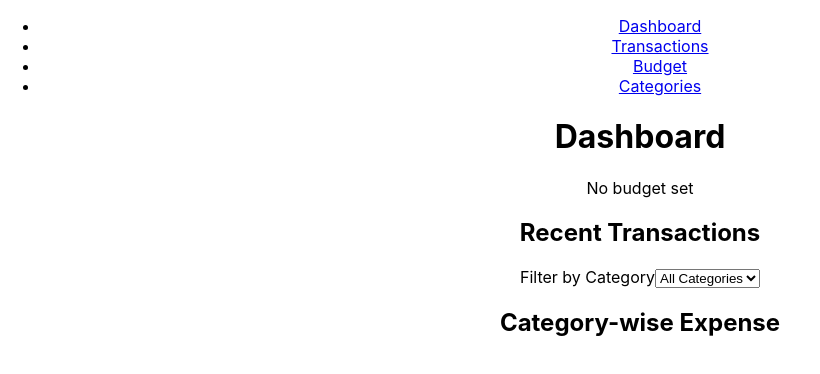
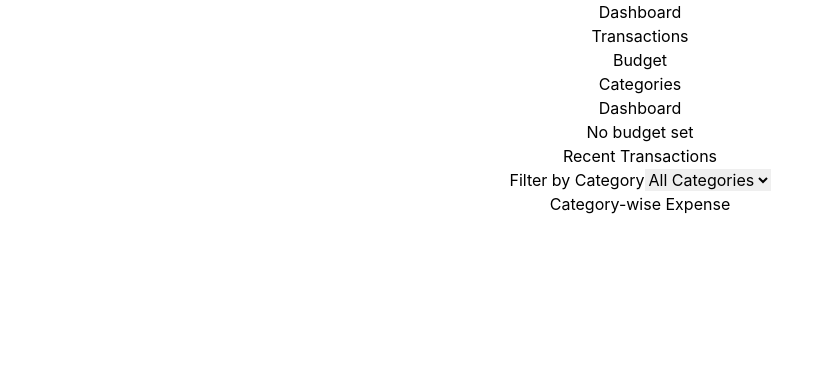
Before and after one commit to rla2892/budget-mate-app, a React (Create React App) app: page / in a window 1280 px wide. Shown: the top 374 px of the page, without its empty margins (0-820 px from the left). Built offline with nearby package versions, Linux system fonts and the light colour scheme.

Commit message:
Init tailwind css

```diff
--- a/package.json
+++ b/package.json
@@ -47,6 +47,9 @@
     ]
   },
   "devDependencies": {
-    "@types/uuid": "^10.0.0"
+    "@types/uuid": "^10.0.0",
+    "autoprefixer": "^10.4.20",
+    "postcss": "^8.4.47",
+    "tailwindcss": "^3.4.11"
   }
 }
--- a/src/index.css
+++ b/src/index.css
@@ -1,3 +1,7 @@
+@tailwind base;
+@tailwind components;
+@tailwind utilities;
+
 body {
   margin: 0;
   font-family: -apple-system, BlinkMacSystemFont, 'Segoe UI', 'Roboto', 'Oxygen',
--- /dev/null
+++ b/tailwind.config.js
@@ -0,0 +1,10 @@
+/** @type {import('tailwindcss').Config} */
+module.exports = {
+    content: [
+        `./src/**/*.{js,jsx,ts,tsx}`, // Tailwind가 적용될 파일 경로
+    ],
+    theme: {
+        extend: {},
+    },
+    plugins: [],
+}
```
Also changed, not shown: 1 other file (tests, documents, lock files or other folders).
